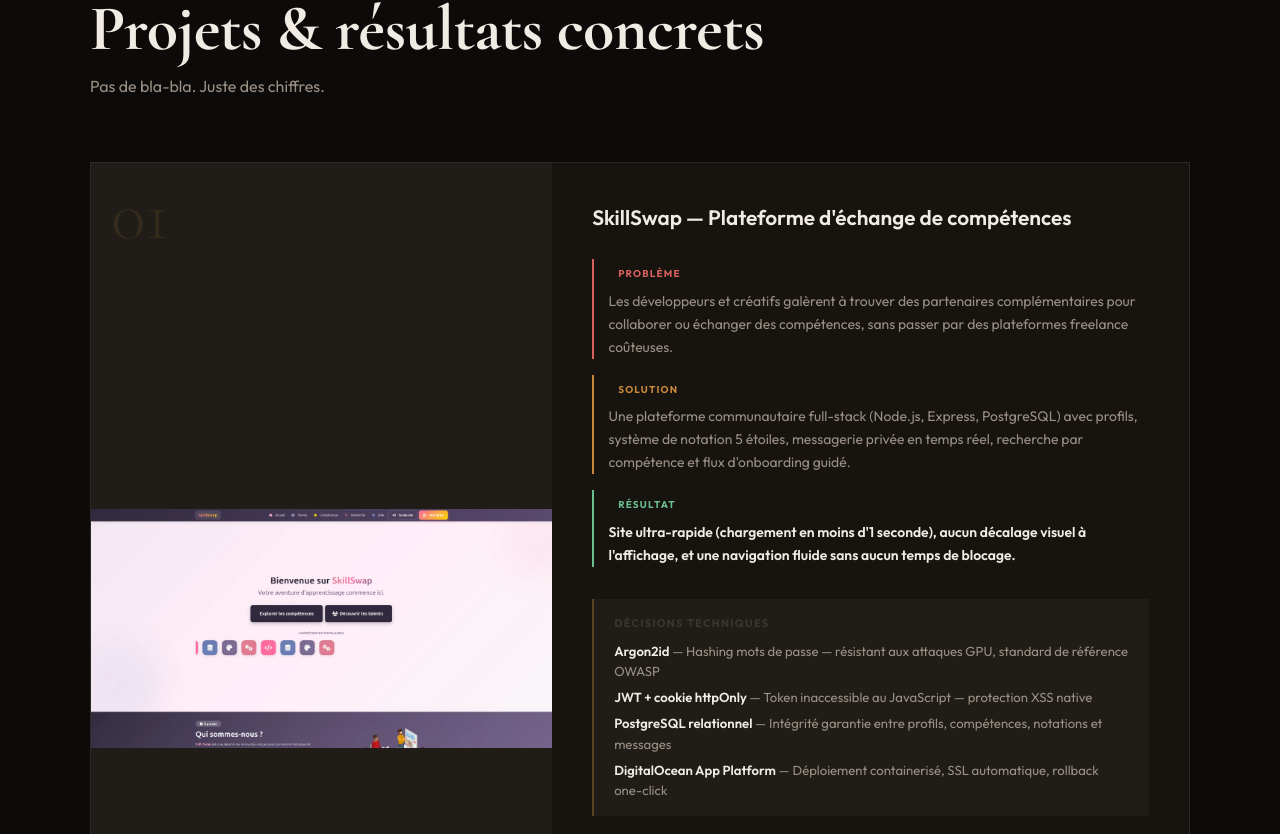
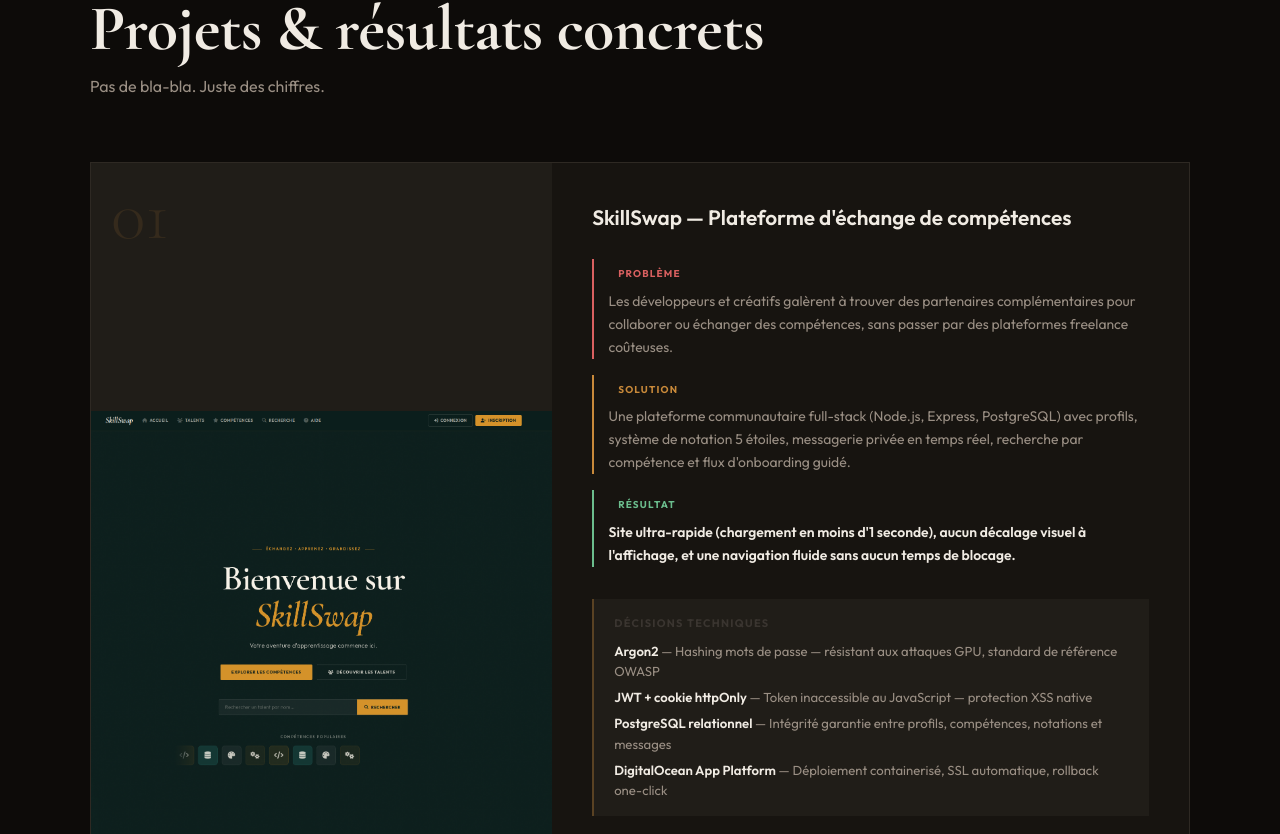
Before and after one commit to NMokhmad/business-portfolio, a React (Vite) app: page / in a window 1280 px wide. Shown: the part 3106-3940 px from the top of the page. Built offline with nearby package versions, Linux system fonts and the light colour scheme.

Commit message:
maj du nom de domaine dans sitemap et robot.txt

```diff
--- a/src/data/projects.js
+++ b/src/data/projects.js
@@ -1,19 +1,19 @@
 export const projects = [
   {
     title: "SkillSwap — Plateforme d'échange de compétences",
-    image: "/skillswap.webp",
+    image: "/skillswaps-newDesign.webp",
     problem: "Les développeurs et créatifs galèrent à trouver des partenaires complémentaires pour collaborer ou échanger des compétences, sans passer par des plateformes freelance coûteuses.",
     solution: "Une plateforme communautaire full-stack (Node.js, Express, PostgreSQL) avec profils, système de notation 5 étoiles, messagerie privée en temps réel, recherche par compétence et flux d'onboarding guidé.",
     result: "Site ultra-rapide (chargement en moins d'1 seconde), aucun décalage visuel à l'affichage, et une navigation fluide sans aucun temps de blocage.",
     techDecisions: [
-      { label: 'Argon2id', reason: 'Hashing mots de passe — résistant aux attaques GPU, standard de référence OWASP' },
+      { label: 'Argon2', reason: 'Hashing mots de passe — résistant aux attaques GPU, standard de référence OWASP' },
       { label: 'JWT + cookie httpOnly', reason: 'Token inaccessible au JavaScript — protection XSS native' },
       { label: 'PostgreSQL relationnel', reason: 'Intégrité garantie entre profils, compétences, notations et messages' },
       { label: 'DigitalOcean App Platform', reason: 'Déploiement containerisé, SSL automatique, rollback one-click' },
     ],
     testimonial: "SkillSwap m'a permis de trouver un développeur back-end pour mon projet en moins d'une semaine. Le système de notation aide vraiment à identifier les bons profils.",
     author: "Utilisateur bêta",
-    liveUrl: "https://clownfish-app-hy864.ondigitalocean.app/",
+    liveUrl: "https://www.skillswaps.social/",
     caseStudyUrl: "#"
   },
   {
```
Also changed, not shown: public/robots.txt, public/skillswaps-newDesign.webp (added), 1 other file (tests, documents, lock files or other folders).
